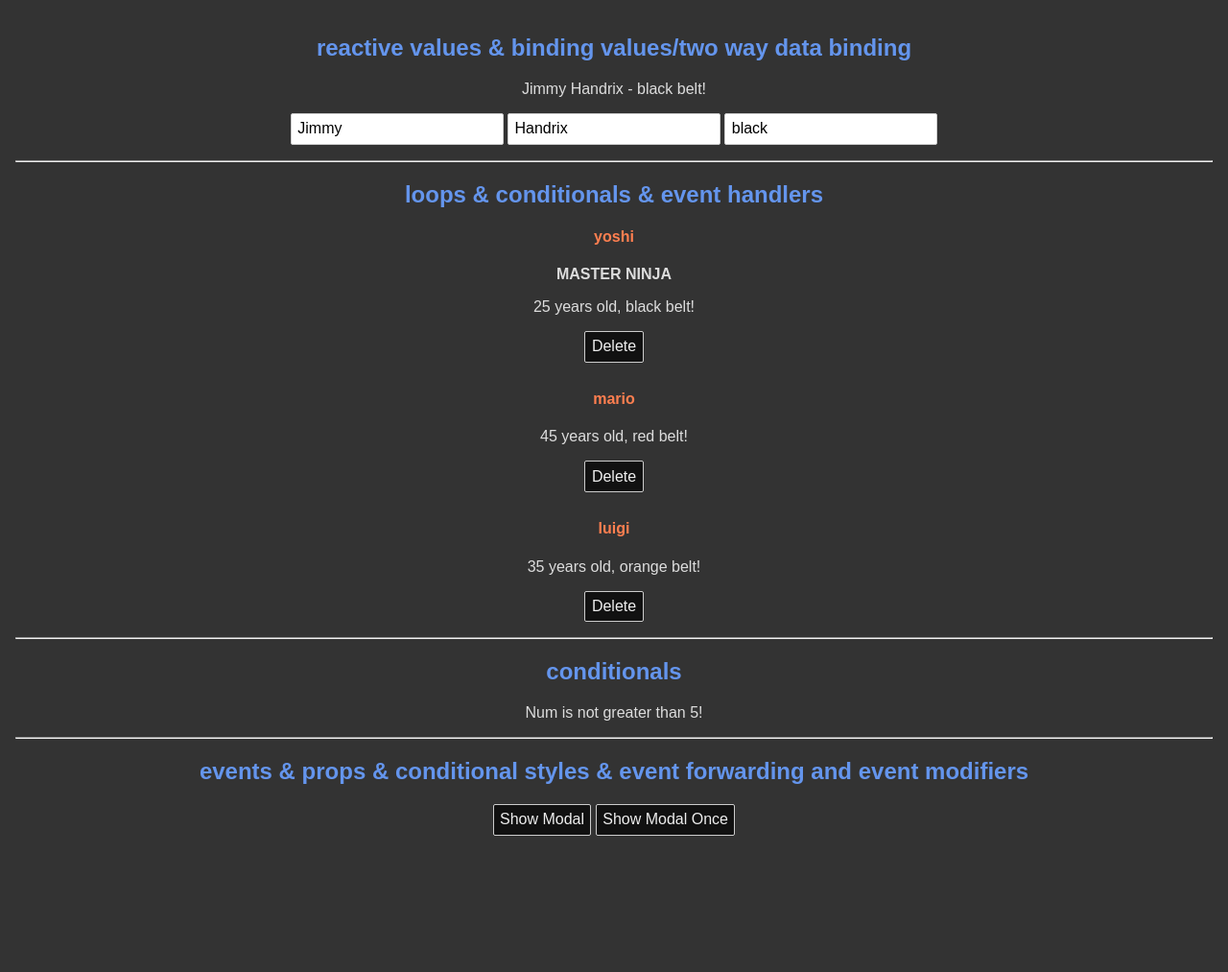
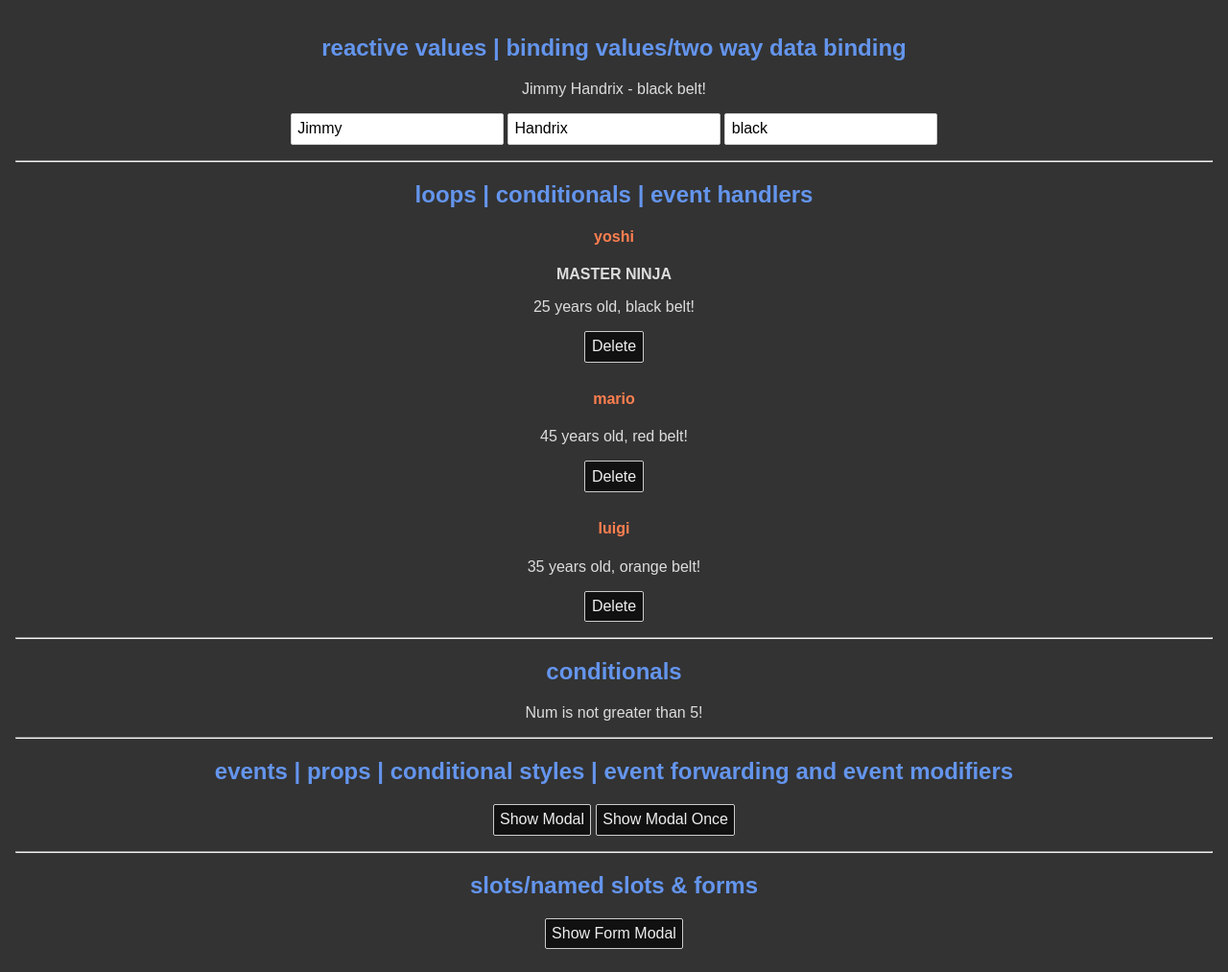
Before and after one commit to SinisaVukmirovic/Svelte-Tutorial-for-Beginners, a Svelte app: page / in a window 1280 px wide. Shown: the whole page at 96% size. Before the commit the page ends 895 px from the top, so only its background shows below. Built offline with nearby package versions, Linux system fonts and the light colour scheme.

Commit message:
Slots/named slots

```diff
--- a/src/App.svelte
+++ b/src/App.svelte
@@ -49,6 +49,13 @@
 	const toggleModal = () => {
 		showModal = !showModal;
 	};
+
+	// slots and forms
+	let showFormModal = false;
+
+	const toggleFormModal= () => {
+		showFormModal = !showFormModal;
+	};
 </script>
 
 <!-- components -->
@@ -61,8 +68,25 @@
 															are the same, we can use
 															shorthand {showModal}-->
 
+<!-- slots and forms -->
+<Modal {showFormModal} on:click={toggleFormModal}>
+	<h3>Add a new person</h3>
+
+	<form>
+		<input type="text" placeholder="Name">
+		<input type="text" placeholder="Belt color">
+
+		<button>Add person</button>
+	</form>
+
+	<!-- named slots -->
+	<div slot="details">
+		<h5>Add a new Ninja and his belt color!</h5>
+	</div>
+</Modal>
+
 <main>
-	<h2>reactive values & binding values/two way data binding</h2>
+	<h2>reactive values | binding values/two way data binding</h2>
 	<!-- <h1>Hello {name}!</h1> -->
 	<!-- <p style="color:{beltClr}">{beltClr} belt!</p> -->
 	<!-- <p>{firstName} {lastName} - {beltClr} belt!</p> -->
@@ -80,7 +104,7 @@
 	<input type="text" bind:value={beltClr}>
 
 	<hr>
-	<h2>loops & conditionals & event handlers</h2>
+	<h2>loops | conditionals | event handlers</h2>
 	<!-- loops -->
 	{#each people as person (person.id)}
 		<div>
@@ -116,11 +140,16 @@
 	{/if}
 
 	<hr>
-	<h2>events & props & conditional styles & event forwarding and event modifiers</h2>
+	<h2>events | props | conditional styles | event forwarding and event modifiers</h2>
 
 	<button on:click={toggleModal}>Show Modal</button>
 	<!-- open modal button that works only once with event modifier -->
 	<button on:click|once={toggleModal}>Show Modal Once</button>
+
+	<hr>
+	<h2>slots/named slots & forms</h2>
+
+	<button on:click={toggleFormModal}>Show Form Modal</button>
 
 </main>
 
--- a/src/Modal.svelte
+++ b/src/Modal.svelte
@@ -16,6 +16,9 @@
     // once - makes sure that event can only fire once (removes handler)
     // preventDefault - prevent the default action
     // self - only fires the event if the clicked element is the target
+
+    // slots/named slots & forms
+    export let showFormModal = false;
 </script>
 
 <!-- === MOCK UP === -->
@@ -35,6 +38,17 @@
     </div>
 {/if}
 
+{#if showFormModal}
+    <div class="backdrop" on:click|self>
+        <div class="modal">
+            <!-- named slot -->
+            <slot name="details"></slot>
+
+            <slot></slot>
+        </div>
+    </div>
+{/if}
+
 <style>
     .backdrop {
         position: fixed;
@@ -46,10 +60,10 @@
     .modal {
         padding: 10px;
         border-radius: 10px;
-        max-width: 400px;
+        max-width: 500px;
         margin: 10% auto;
         text-align: center;
-        background: coral;
+        background: royalblue;
         border: 4px solid #eee;
     }
 
```
